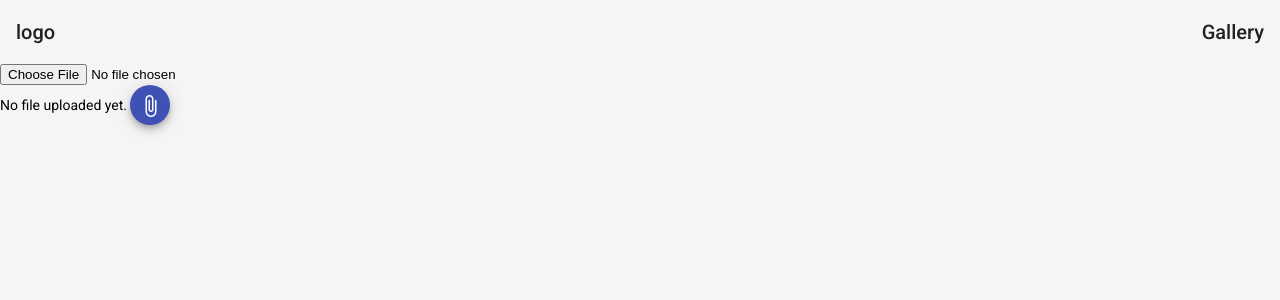
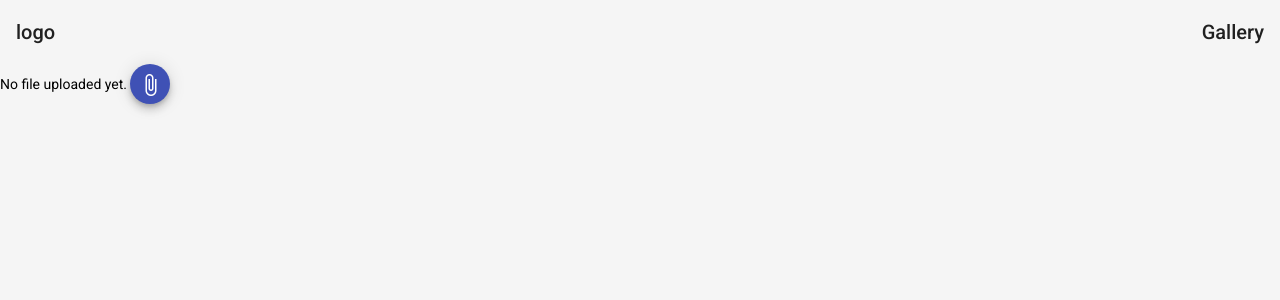
Before and after one commit to Cosbo9/SlimeSite, an Angular app: page /gallery in a window 1280 px wide. Shown: the top 300 px of the page. Built offline with nearby package versions, Linux system fonts and the light colour scheme.

Commit message:
made the input element angular friendly

```diff
--- a/src/app/gallery/gallery.component.html
+++ b/src/app/gallery/gallery.component.html
@@ -1,4 +1,6 @@
-<input type="file" class="file-input" (change)="onFileSelected($event)" #fileUpload>
+<div class="file-input">
+    <input type="file" (change)="onFileSelected($event)" #fileUpload>
+</div>
 
 
 <div class="file-upload">
--- a/src/app/gallery/gallery.component.scss
+++ b/src/app/gallery/gallery.component.scss
@@ -0,0 +1,3 @@
+.file-input {
+    display: none;
+}
```
Also changed, not shown: src/app/gallery/gallery.component.ts (line endings or trailing spaces).
